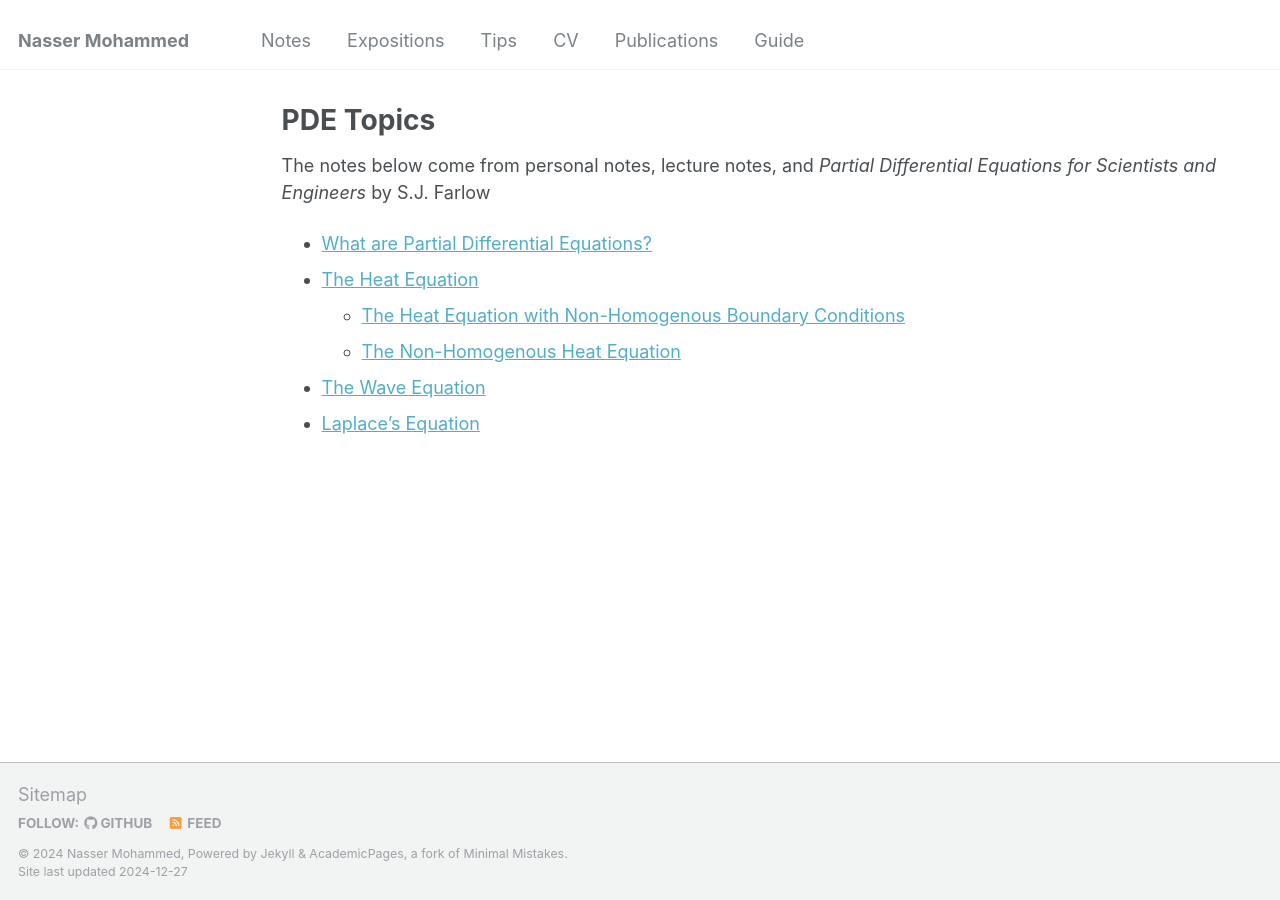
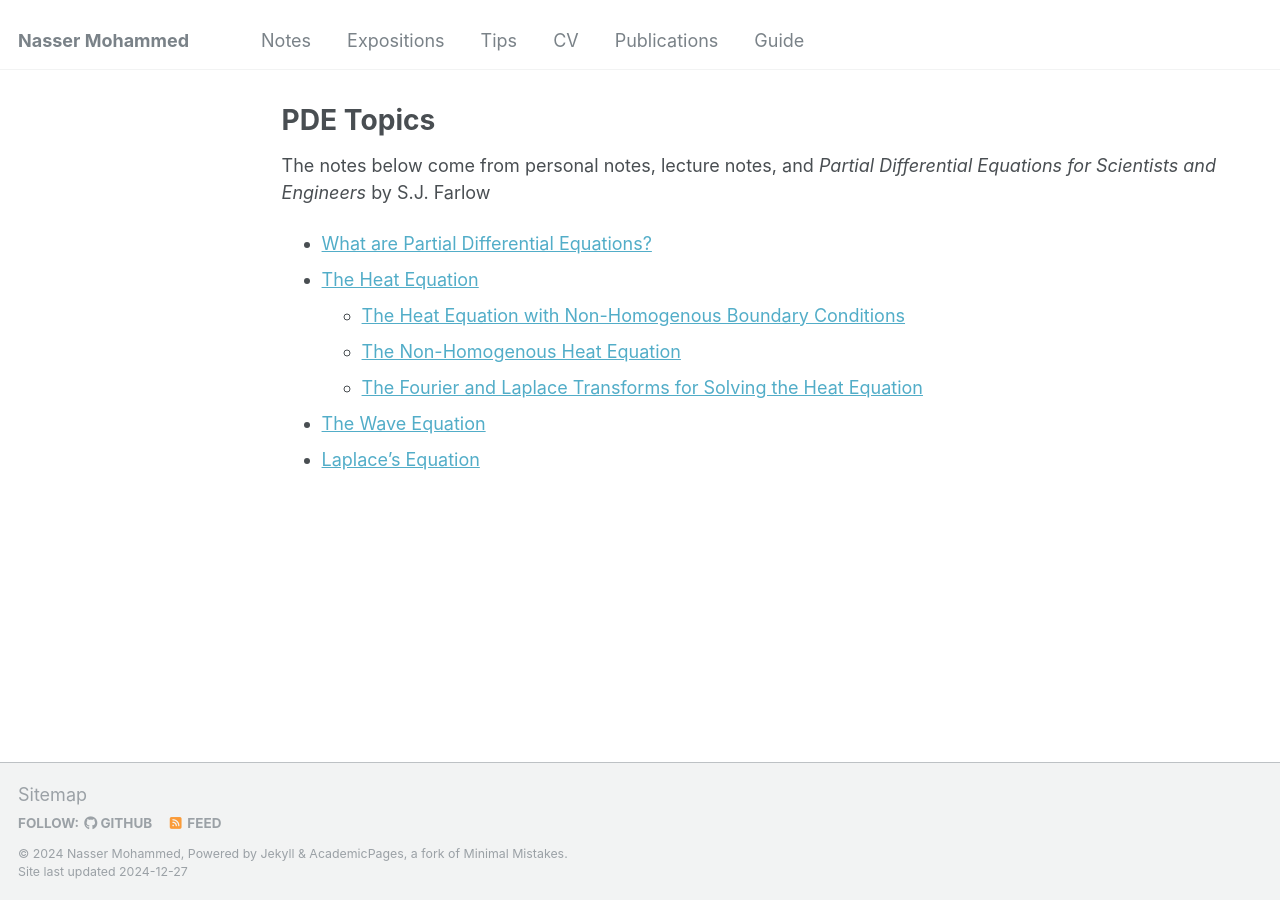
Before and after one commit to Nasser-Mohammed/Nasser-Mohammed.github.io, a Jekyll site: the page built from _pages/notes/pde/nav.md, in a window 1280 px wide. Built offline with Jekyll 4.4.1, drawn with Linux system fonts in a browser that asks for light colours.

Commit message:
Update nav.md

```diff
--- a/_pages/notes/pde/nav.md
+++ b/_pages/notes/pde/nav.md
@@ -9,5 +9,6 @@ The notes below come from personal notes, lecture notes, and *Partial Differenti
 - [The Heat Equation](heatequation.md)
    - [The Heat Equation with Non-Homogenous Boundary Conditions](nonhombc-heat.md)
    - [The Non-Homogenous Heat Equation](nonhompde-heat.md)
+   - [The Fourier and Laplace Transforms for Solving the Heat Equation](laplace-fourier-transforms.md)
 - [The Wave Equation](waveequation.md)
 - [Laplace's Equation](laplaceequation.md)
```
